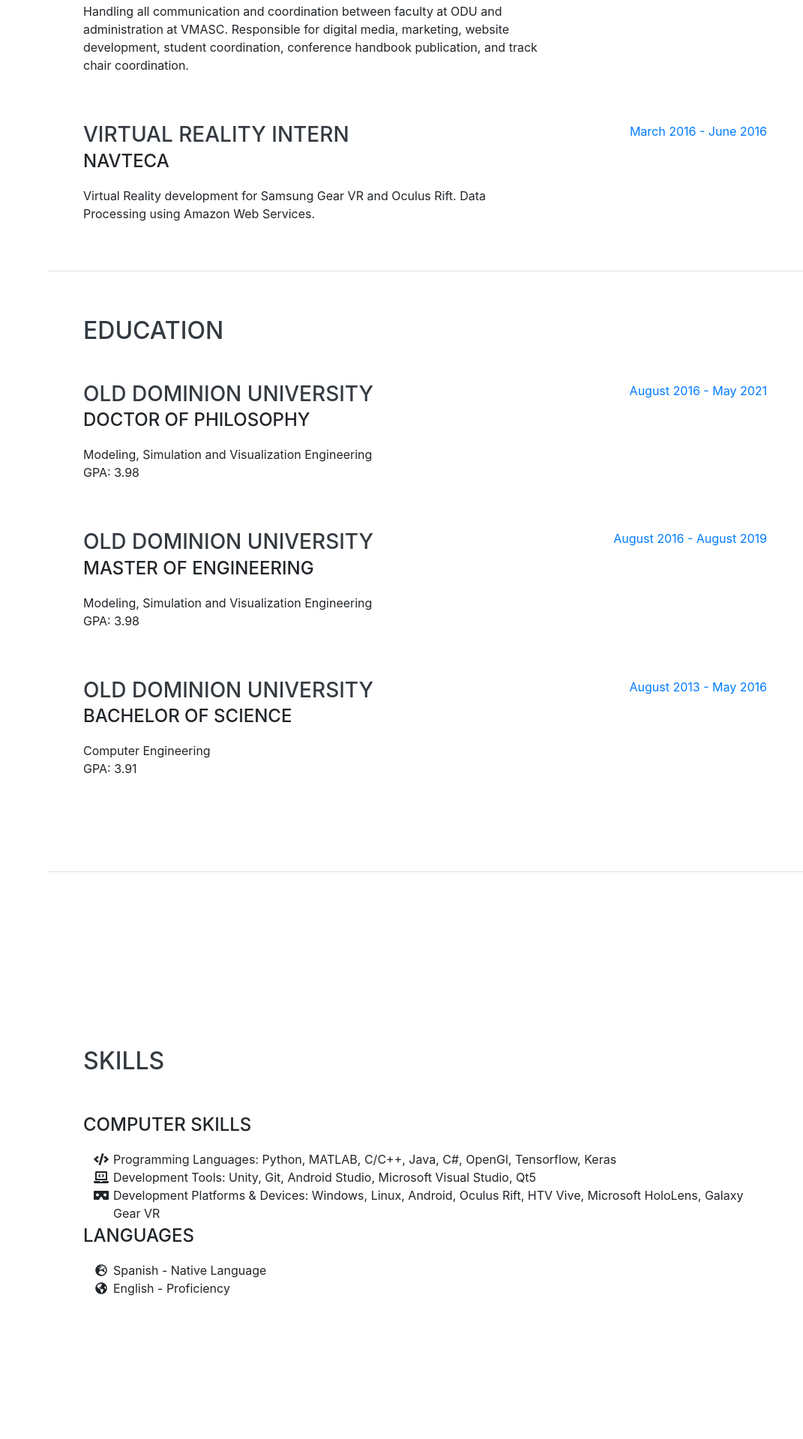
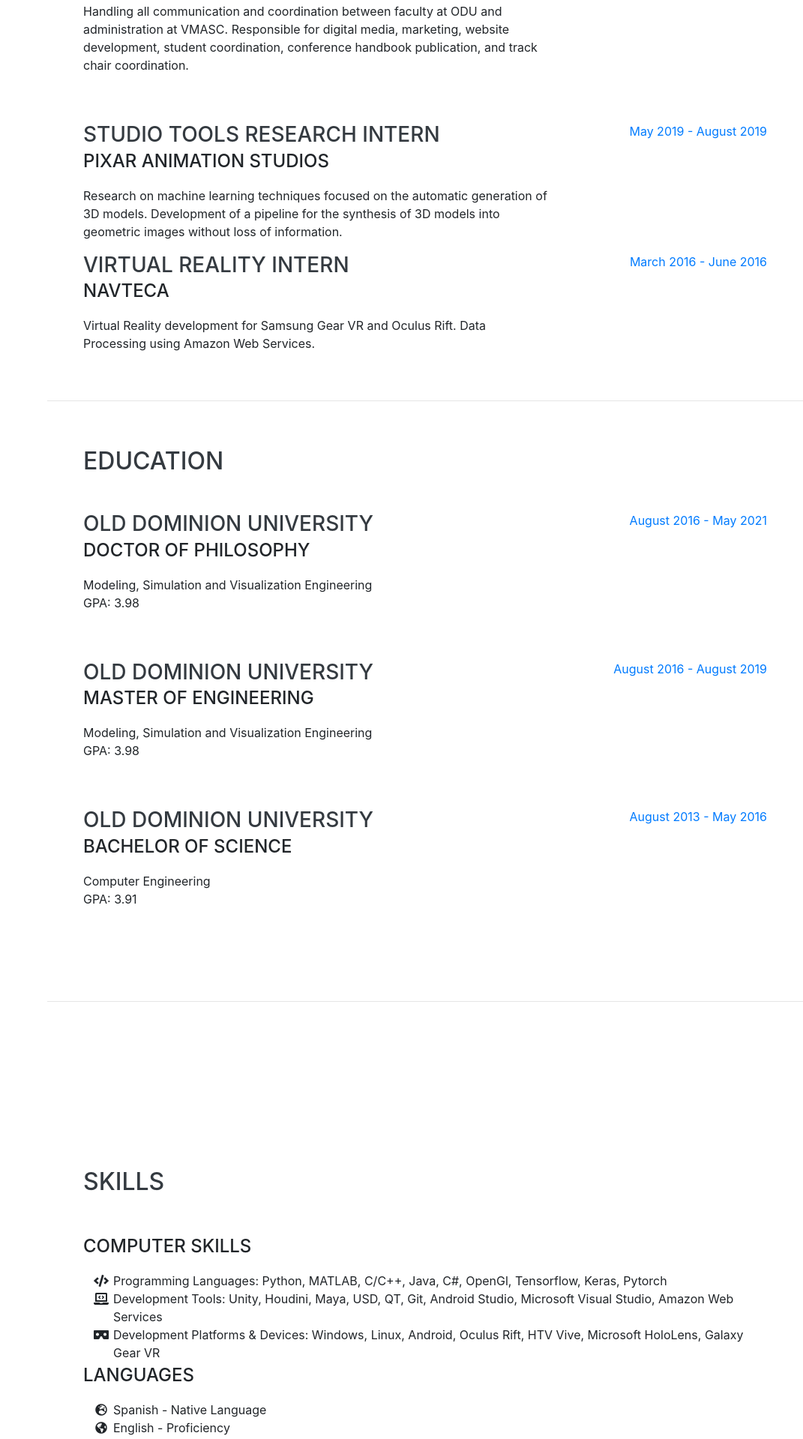
Before and after one commit to DandiC/dandic.github.io, a website with bundled scripts: page index.html in a window 1280 px wide. Shown: the part 1345-3264 px from the top of the page at 75% size, without its empty margins (209-1280 px from the left). Built offline with nearby package versions, Linux system fonts and the light colour scheme; a web font is replaced by a local one.

Commit message:
Add Pixar, publication and Fellowship

```diff
--- a/index.html
+++ b/index.html
@@ -113,6 +113,17 @@
           </div>
         </div>
 
+		<div class="resume-item d-flex flex-column flex-md-row justify-content-between">
+          <div class="resume-content">
+            <h3 class="mb-0">Studio Tools Research Intern</h3>
+            <div class="subheading mb-3">Pixar Animation Studios</div>
+            <p>Research on machine learning techniques focused on the automatic generation of 3D models. Development of a pipeline for the synthesis of 3D models into geometric images without loss of information.</p>
+          </div>
+          <div class="resume-date text-md-right">
+            <span class="text-primary">May 2019 - August 2019</span>
+          </div>
+        </div>
+
         <div class="resume-item d-flex flex-column flex-md-row justify-content-between">
           <div class="resume-content">
             <h3 class="mb-0">Virtual Reality Intern</h3>
@@ -183,10 +194,10 @@
 		<ul class="fa-ul mb-0">
           <li>
             <i class="fa-li fa fa-code"></i>
-            Programming Languages: Python, MATLAB, C/C++, Java, C#, OpenGl, Tensorflow, Keras</li>
+            Programming Languages: Python, MATLAB, C/C++, Java, C#, OpenGl, Tensorflow, Keras, Pytorch</li>
           <li>
             <i class="fa-li fa fa-laptop-code"></i>
-            Development Tools: Unity, Git, Android Studio, Microsoft Visual Studio, Qt5</li>
+            Development Tools: Unity, Houdini, Maya, USD, QT, Git, Android Studio, Microsoft Visual Studio, Amazon Web Services</li>
           <li>
             <i class="fa-li fa fa-vr-cardboard"></i>
             Development Platforms &amp; Devices: Windows, Linux, Android, Oculus Rift, HTV Vive, Microsoft HoloLens, Galaxy Gear VR</li>
@@ -219,6 +230,10 @@
           <li>
             <i class="fa-li fa fa-scroll"></i>
             D. Perez, K. Islam, V. Hill, B. Schaeffer, R. Zimmerman and J. Li. "Quantifying Seagrass Distribution in Coastal Water through Joint Optimization of Classification and Regression." In <i>IEE Access AI-Driven Big Data Processing: Theory, Methodology, and Applications </i> (Pending of publication).</li>
+          <li>
+		  <li>
+            <i class="fa-li fa fa-scroll"></i>
+            C. Kwan, L. Hagen, B. Chou, D. Perez, J. Li, Y. Shen and K. Koperski. "Simple and effective cloud- and shadow-detection algorithms for Landsat and Worldview images." In <i>Signal, Image and Video Processing.</i> 2019.</li>
           <li>
             <i class="fa-li fa fa-scroll"></i>
             D. Perez, M. Hasan, Y. Shen and H. Yang. "AR-PED: Augmented Reality Enabled Pedestrian-in-the-Loop Simulation." In <i>Simulation Modeling Practice and Theory.</i> 2019.</li>
@@ -311,6 +326,9 @@
         <ul class="fa-ul mb-0">
 		<li>
             <i class="fa-li fa fa-trophy text-warning"></i>
+            BCET Graduate Research Enhancement Fellowship Award - Old Dominion University (2019/20 Academic Year)</li>
+		<li>
+            <i class="fa-li fa fa-trophy text-warning"></i>
             Best Paper in General Sciences &amp Engineering Track - MSVSCC 2019</li>
 		<li>
             <i class="fa-li fa fa-trophy text-warning"></i>
```
